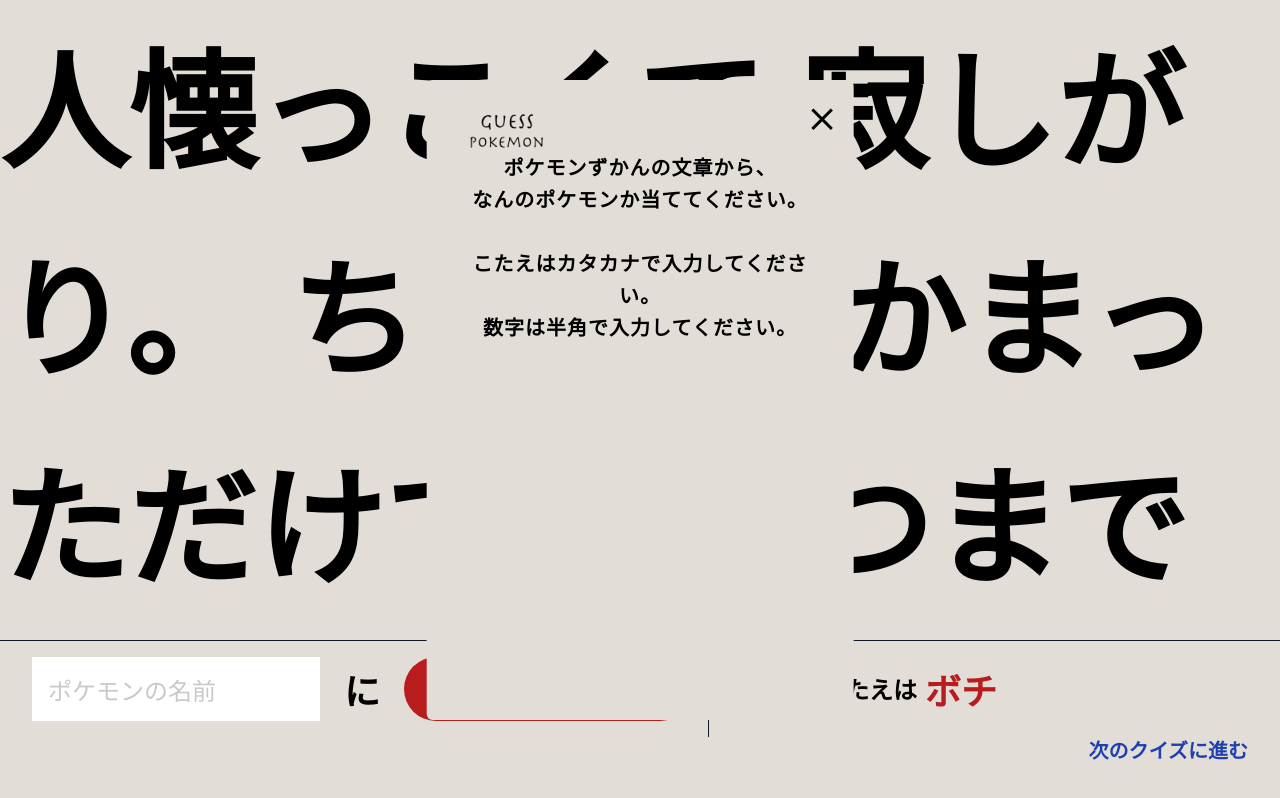
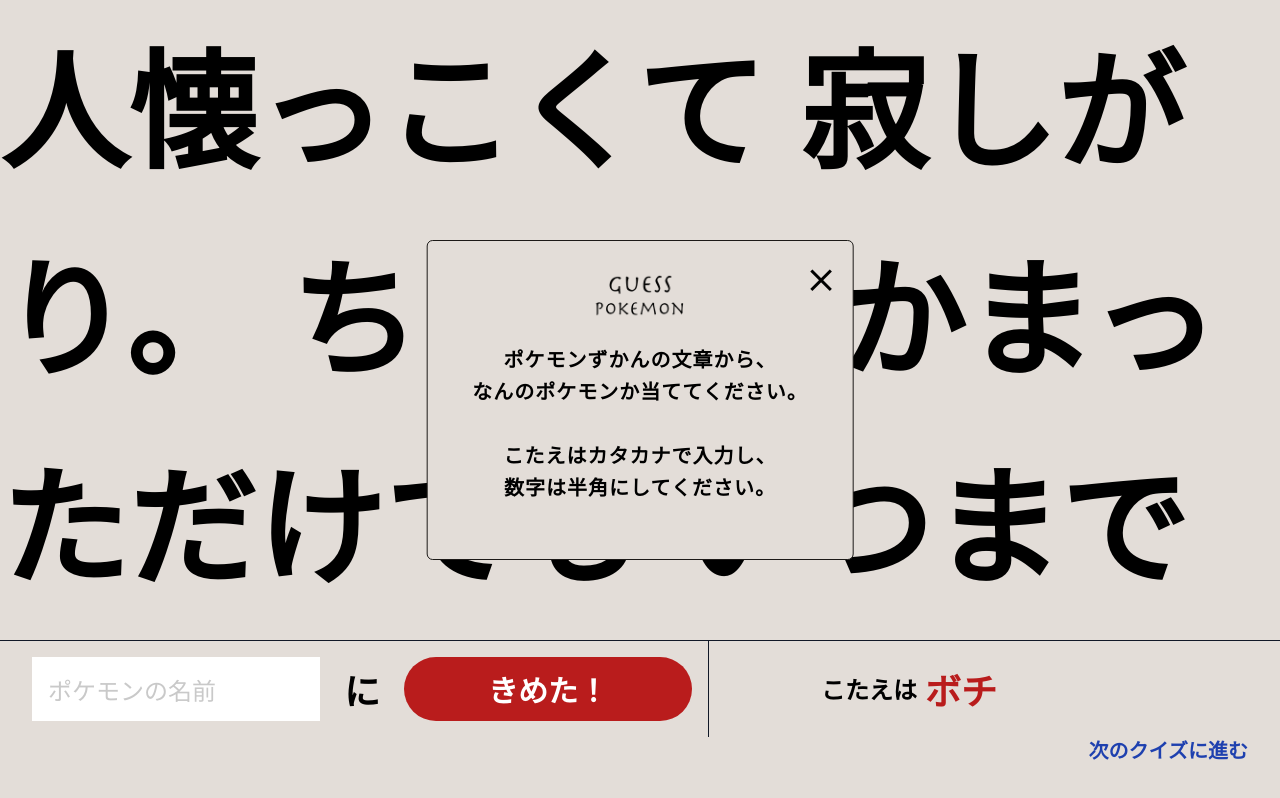
Before and after one commit to Ryuki-4648/guess-pokemon, a React (Create React App) app in the folder poke/: page / in a window 1280 px wide. Built offline with nearby package versions, Linux system fonts and the light colour scheme.

Commit message:
モーダルのボタンのホバー実装

```diff
--- a/poke/src/App.tsx
+++ b/poke/src/App.tsx
@@ -4,16 +4,21 @@ import "./App.css";
 import zukanList from "./zukanList.json";
 
 function App() {
+  const color01 = "#e3ddd8";
+  const color02 = "#B91C1C";
+
   const [randomZukan, setRandomZukan] = useState(
     zukanList[Math.floor(Math.random() * zukanList.length)]
   );
   //console.log(randomZukan.answer);
+
   const onClickNextQuiz = () => {
     setRandomZukan(zukanList[Math.floor(Math.random() * zukanList.length)]);
     setInputText("");
     setResult("");
     setModalShow(false);
   };
+
   const onClickSubmitButton = () => {
     if (inputText === randomZukan.answer) {
       setResult("◯");
@@ -21,10 +26,22 @@ function App() {
       setResult("×");
     }
   };
+
   const onClickModalClose = () => {
     setModalShow(false);
   };
   const [modalShow, setModalShow] = useState(true);
+
+  const [isModalButtonHover, setIsModalButtonHover] = useState(false);
+  const onHoverModalButton = () => {
+    setIsModalButtonHover(true);
+  };
+  const onLeaveModalButton = () => {
+    setIsModalButtonHover(false);
+  };
+  const modalButtonStyle = {
+    color: isModalButtonHover ? color02 : "inherit",
+  };
 
   const [answer, setAnswer] = useState("");
   const [inputText, setInputText] = useState("");
@@ -33,23 +50,30 @@ function App() {
   return (
     <div className="App relative overflow-y-hidden">
       {modalShow && (
-        <div className="hoge l-modal absolute left-1/2 top-1/2 z-10 h-4/5 w-1/3 rounded-md p-8">
+        <div className="hoge l-modal absolute left-1/2 top-1/2 z-10 h-80 w-1/3 rounded-md border border-stone-900 p-8">
           <header className="l-header flex flex-wrap items-center">
-            <img src={logo} className="App-logo mr-2 w-24 px-2" alt="logo" />
+            <img
+              src={logo}
+              className="App-logo mx-auto mb-6 block w-28 px-2 text-center"
+              alt="logo"
+            />
             <p className="w-full text-center text-xl font-bold leading-8 tracking-wider">
               ポケモンずかんの文章から、
               <br />
               なんのポケモンか当ててください。
               <br />
               <br />
-              こたえはカタカナで入力してください。
+              こたえはカタカナで入力し、
               <br />
-              数字は半角で入力してください。
+              数字は半角にしてください。
             </p>
           </header>
           <button
             className="button absolute right-4 top-4 text-4xl font-bold"
             onClick={onClickModalClose}
+            style={modalButtonStyle}
+            onMouseEnter={onHoverModalButton}
+            onMouseLeave={onLeaveModalButton}
           >
             ×
           </button>
```
